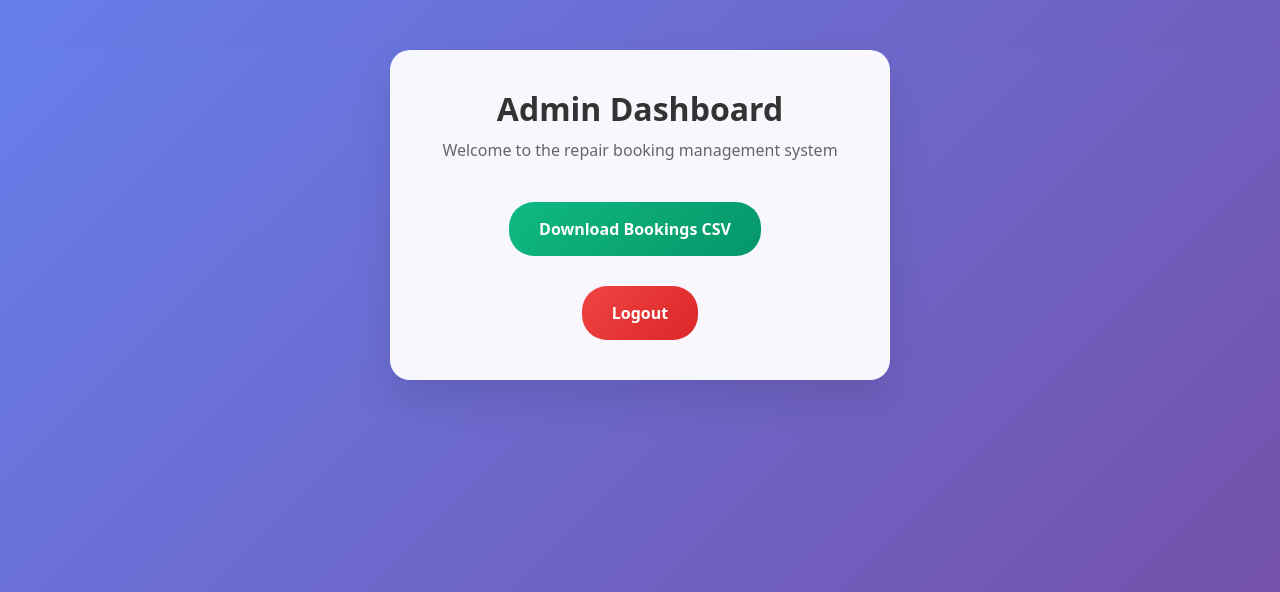
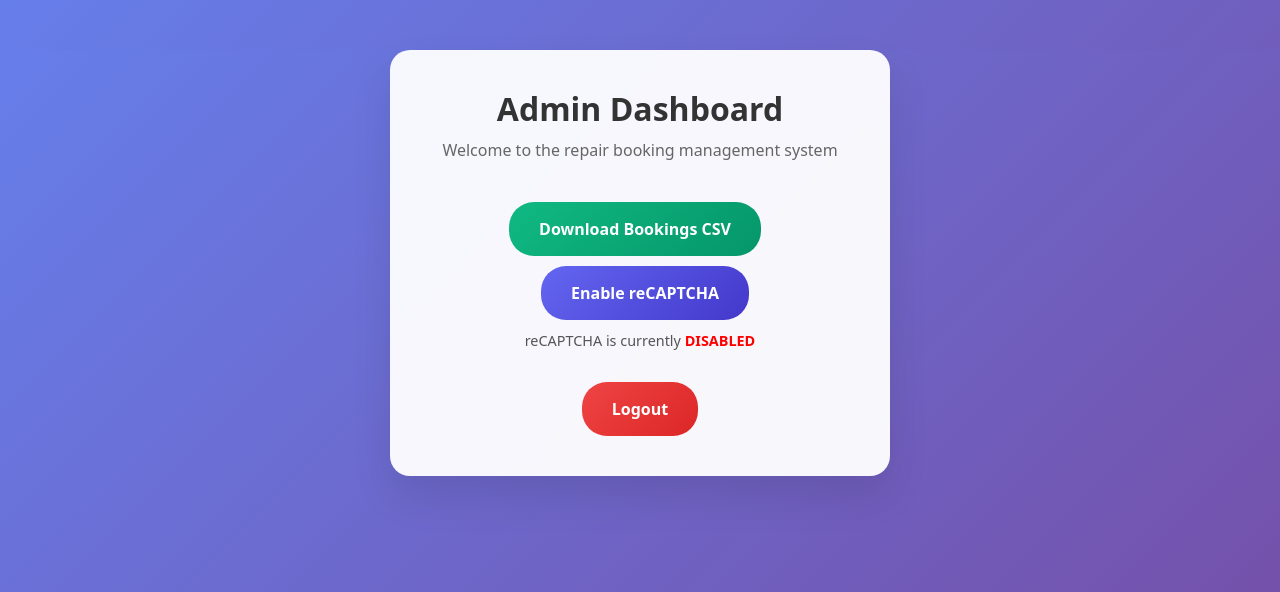
Before and after one commit to RickG9/FixitNZ, a Flask app: template templates/admin_dashboard.html in a window 1280 px wide. Shown: the top 592 px of the page. Run offline with Flask 3, Linux system fonts and the light colour scheme; the template is opened without the code that fills it, so the values that code supplies are empty.

Commit message:
Add admin toggle for reCAPTCHA and conditional form protection
Introduces a settings table to manage feature toggles, including reCAPTCHA enablement. Admins can now enable or disable reCAPTCHA from the dashboard, and the booking form only loads and verifies reCAPTCHA if enabled. Updates templates and backend logic to support this dynamic behavior and improve usability if reCAPTCHA keys are invalid or unavailable.

```diff
--- a/app.py
+++ b/app.py
@@ -12,9 +12,9 @@ app = Flask(__name__)
 app.secret_key = 'hAcgqVoa+evvQeX3g/RiciTJk0m1fzlAuZysqpwbmU+7mmD8gc9JLtQP2hLBqwCZ'  # Change this to a secure random key
 DATABASE = 'bookings.db'
 
-# reCAPTCHA v3 configuration
+# reCAPTCHA v3 configuration (keys can be disabled via settings)
 RECAPTCHA_SITE_KEY = '6LfrKpQrAAAAAMmi51xrVRwb0LBFDBw-eoPPDrLc'
-RECAPTCHA_SECRET_KEY = '6LfrKpQrAAAAAGS59CTJ0wiiBIQGJyTlflsvctzI'  # You need to get this from Google reCAPTCHA console
+RECAPTCHA_SECRET_KEY = '6LfrKpQrAAAAAGS59CTJ0wiiBIQGJyTlflsvctzI'
 RECAPTCHA_VERIFY_URL = 'https://www.google.com/recaptcha/api/siteverify'
 RECAPTCHA_THRESHOLD = 0.5  # Minimum score required (0.0 = bot, 1.0 = human)
 
@@ -50,8 +50,39 @@ def init_db():
             booking_time TEXT NOT NULL
         )
     ''')
+    # Settings table for feature toggles (e.g., reCAPTCHA)
+    cursor.execute('''
+        CREATE TABLE IF NOT EXISTS settings (
+            key TEXT PRIMARY KEY,
+            value TEXT NOT NULL
+        )
+    ''')
+    # Insert default setting for reCAPTCHA (disabled by default so form still works if keys broken)
+    cursor.execute('''
+        INSERT OR IGNORE INTO settings (key, value) VALUES ('recaptcha_enabled', '0')
+    ''')
     conn.commit()
     conn.close()
+
+def get_setting(key, default=None):
+    conn = sqlite3.connect(DATABASE)
+    cursor = conn.cursor()
+    cursor.execute('SELECT value FROM settings WHERE key = ?', (key,))
+    row = cursor.fetchone()
+    conn.close()
+    if row is None:
+        return default
+    return row[0]
+
+def set_setting(key, value):
+    conn = sqlite3.connect(DATABASE)
+    cursor = conn.cursor()
+    cursor.execute('INSERT INTO settings (key, value) VALUES (?, ?) ON CONFLICT(key) DO UPDATE SET value=excluded.value', (key, value))
+    conn.commit()
+    conn.close()
+
+def recaptcha_is_enabled():
+    return get_setting('recaptcha_enabled', '0') == '1'
 
 def save_booking(booking_data):
     """Save booking data to SQLite database."""
@@ -94,11 +125,38 @@ def book_inspection():
         issue = request.form.get('issue', '')
         booking_time = datetime.now().strftime('%Y-%m-%d %H:%M:%S')
 
+        # Optional reCAPTCHA verification if enabled
+        if recaptcha_is_enabled():
+            token = request.form.get('g-recaptcha-response')
+            if not token:
+                flash('Security verification failed. Please retry.', 'error')
+                return render_template('booking_form.html', recaptcha_enabled=True, site_key=RECAPTCHA_SITE_KEY)
+            try:
+                verify_resp = requests.post(
+                    RECAPTCHA_VERIFY_URL,
+                    data={
+                        'secret': RECAPTCHA_SECRET_KEY,
+                        'response': token,
+                        'remoteip': request.remote_addr
+                    },
+                    timeout=5
+                )
+                verify_json = verify_resp.json()
+                success = verify_json.get('success')
+                score = verify_json.get('score', 0)
+                action = verify_json.get('action')
+                if not success or score < RECAPTCHA_THRESHOLD or action != 'booking_submit':
+                    flash('Suspicious activity detected. Please try again.', 'error')
+                    return render_template('booking_form.html', recaptcha_enabled=True, site_key=RECAPTCHA_SITE_KEY)
+            except requests.RequestException:
+                flash('Security service unavailable. Please try again later.', 'error')
+                return render_template('booking_form.html', recaptcha_enabled=True, site_key=RECAPTCHA_SITE_KEY)
+
         # Check if terms and conditions are accepted
         terms_accepted = request.form.get('terms_accepted')
         if not terms_accepted:
             flash('You must accept the Terms and Conditions to proceed.', 'error')
-            return render_template('booking_form.html')
+            return render_template('booking_form.html', recaptcha_enabled=recaptcha_is_enabled(), site_key=RECAPTCHA_SITE_KEY if recaptcha_is_enabled() else None)
 
         booking_data = {
             'name': name,
@@ -114,7 +172,7 @@ def book_inspection():
         return redirect(url_for('booking_success'))
 
     # Render the booking form
-    return render_template('booking_form.html')
+    return render_template('booking_form.html', recaptcha_enabled=recaptcha_is_enabled(), site_key=RECAPTCHA_SITE_KEY if recaptcha_is_enabled() else None)
 
 @app.route('/success')
 def booking_success():
@@ -150,8 +208,18 @@ def admin_dashboard():
     if not validate_admin_session():
         flash('Please log in first', 'error')
         return redirect(url_for('admin_view'))
+    return render_template('admin_dashboard.html', recaptcha_enabled=recaptcha_is_enabled())
 
-    return render_template('admin_dashboard.html')
+@app.route('/admin/recaptcha/toggle', methods=['POST'])
+def toggle_recaptcha():
+    if not validate_admin_session():
+        flash('Please log in first', 'error')
+        return redirect(url_for('admin_view'))
+    # Flip setting
+    new_value = '0' if recaptcha_is_enabled() else '1'
+    set_setting('recaptcha_enabled', new_value)
+    flash(f"reCAPTCHA {'enabled' if new_value == '1' else 'disabled'} successfully", 'success')
+    return redirect(url_for('admin_dashboard'))
 
 @app.route('/admin/download_csv')
 def download_csv():
--- a/templates/admin_dashboard.html
+++ b/templates/admin_dashboard.html
@@ -17,13 +17,22 @@
     {% endwith %}
 
     <div class="admin-actions" style="text-align: center;">
-        <a href="/admin/download_csv" class="btn btn-success">
-            Download Bookings CSV
-        </a>
+        <a href="/admin/download_csv" class="btn btn-success">Download Bookings CSV</a>
+        <form method="post" action="/admin/recaptcha/toggle" style="display:inline-block; margin-left:10px;">
+            <button type="submit" class="btn" style="width:auto; background: linear-gradient(135deg, #6366f1 0%, #4338ca 100%);">
+                {{ 'Disable reCAPTCHA' if recaptcha_enabled else 'Enable reCAPTCHA' }}
+            </button>
+        </form>
+        <div style="margin-top:10px; font-size:0.9rem; color:#555;">
+            reCAPTCHA is currently
+            {% if recaptcha_enabled %}
+                <strong style="color: green;">ENABLED</strong>
+            {% else %}
+                <strong style="color: red;">DISABLED</strong>
+            {% endif %}
+        </div>
         <div style="margin-top: 20px;">
-            <a href="/admin/logout" class="btn btn-danger" style="display: inline-block;">
-                Logout
-            </a>
+            <a href="/admin/logout" class="btn btn-danger" style="display: inline-block;">Logout</a>
         </div>
     </div>
 </div>
```
Also changed, not shown: templates/booking_form.html (+3 -11 lines), bookings.db.
